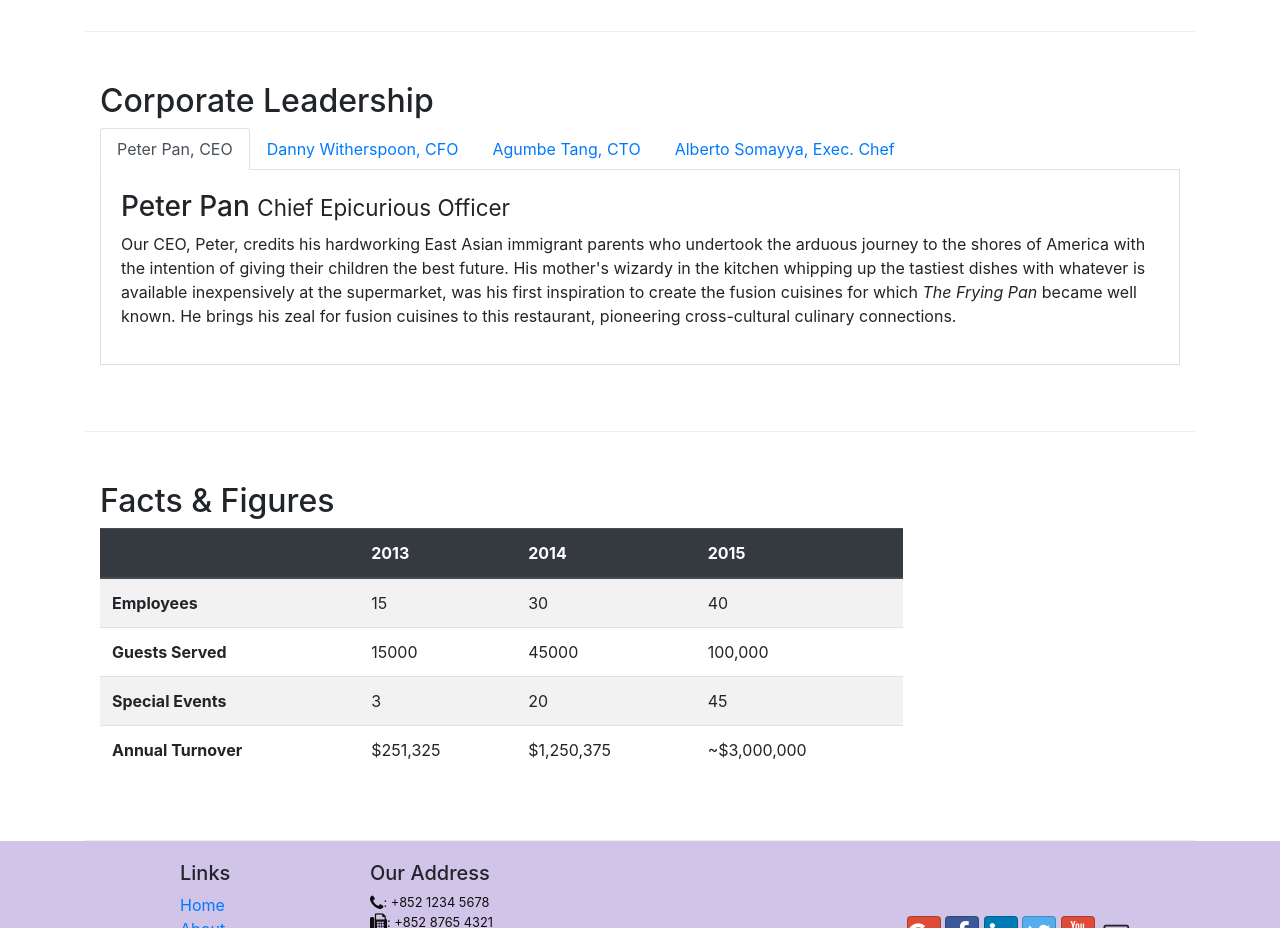
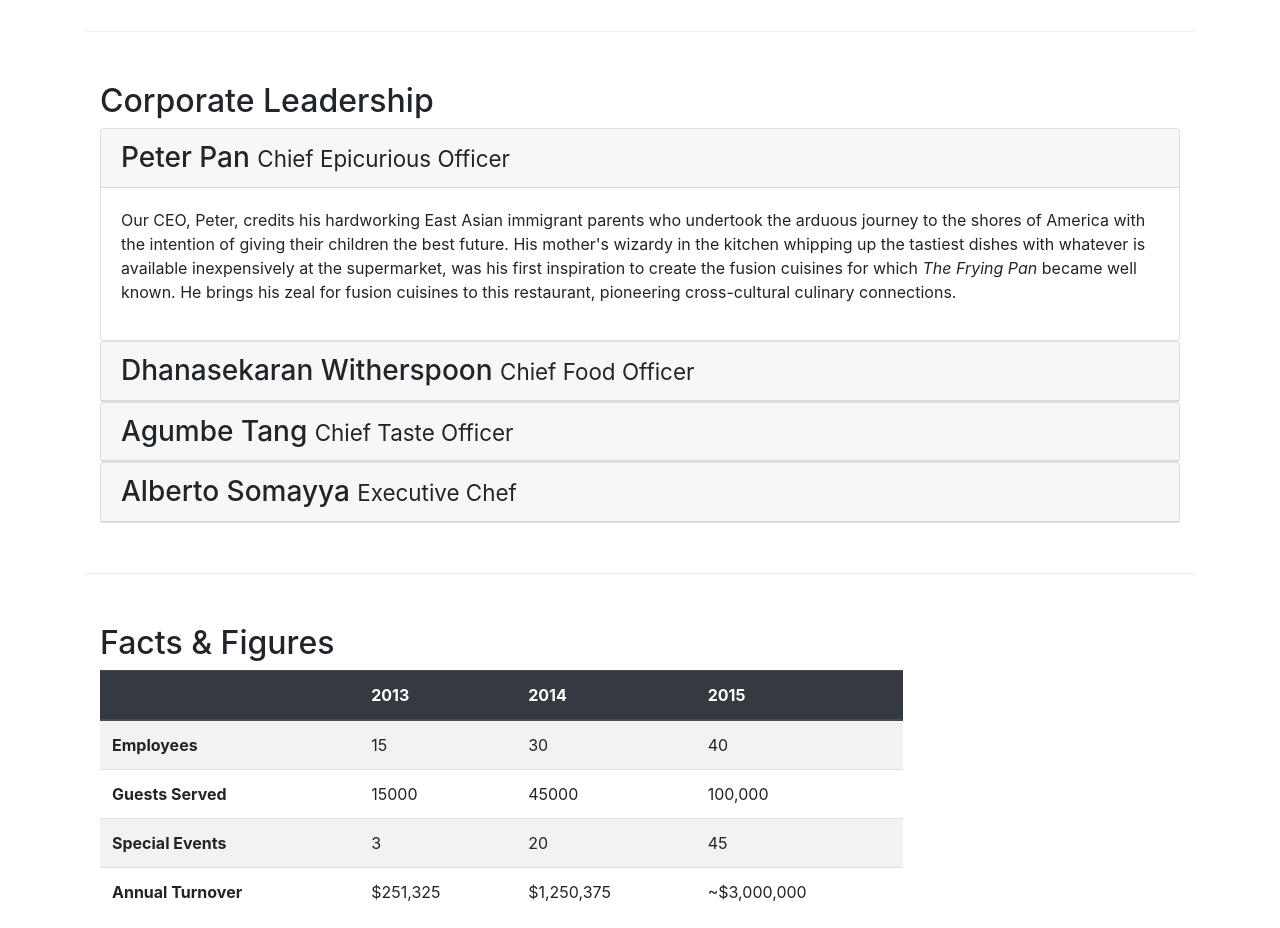
Before and after one commit to pedropbr/urban-garbanzo, a website: page aboutus.html in a window 1280 px wide. Shown: the part 940-1868 px from the top of the page. Drawn offline with nearby package versions, Linux system fonts and the light colour scheme.

Commit message:
Accordion

```diff
--- a/aboutus.html
+++ b/aboutus.html
@@ -112,45 +112,64 @@
             <div class="col-sm-12">
                 <h2>Corporate Leadership</h2>
 
-                <ul class="nav nav-tabs">
-                    <li class="nav-item">
-                      <a class="nav-link active" href="#peter"
-                        role="tab" data-toggle="tab">Peter Pan, CEO</a>
-                    </li>
-                    <li class="nav-item">
-                      <a class="nav-link" href="#danny" role="tab"
-                        data-toggle="tab">Danny Witherspoon, CFO</a>
-                    </li>
-                    <li class="nav-item">
-                      <a class="nav-link" href="#agumbe"role="tab"
-                        data-toggle="tab">Agumbe Tang, CTO</a>
-                    </li>
-                    <li class="nav-item">
-                      <a class="nav-link" href="#alberto" role="tab"
-                        data-toggle="tab">Alberto Somayya, Exec. Chef</a>
-                    </li>
-                </ul>
+                <div id="accordion">
 
-                <div class="tab-content">
-                <div role="tabpanel" class="tab-pane fade show active" id="peter">
-                    <h3>Peter Pan <small>Chief Epicurious Officer</small></h3>
+                    <div class="card">
+                        <div class="card-header" role="tab" id="peterhead">
+                        <h3 class="mb-0">
+                            <a data-toggle="collapse" data-target="#peter">Peter Pan <small>Chief Epicurious Officer</small></a>
+                        </h3>
+                        </div>
+                        <div class="collapse show" id="peter" data-parent="#accordion">
+                            <div class="card-body">
                                 <p class="d-none d-sm-block">Our CEO, Peter, credits his hardworking East Asian immigrant parents who undertook the arduous journey to the shores of America with the intention of giving their children the best future. His mother's wizardy in the kitchen whipping up the tastiest dishes with whatever is available inexpensively at the supermarket, was his first inspiration to create the fusion cuisines for which <em>The Frying Pan</em> became well known. He brings his zeal for fusion cuisines to this restaurant, pioneering cross-cultural culinary connections.</p>
                             </div>
-                <div role="tabpanel" class="tab-pane fade" id="danny">
-                    <h3>Dhanasekaran Witherspoon <small>Chief Food Officer</small></h3>
+                        </div>
+                    </div>
+
+                        <div class="card">
+                        <div class="card-header" role="tab" id="dannyhead">
+                        <h3 class="mb-0">
+                            <a data-toggle="collapse" data-toggle="collapse" data-target="#danny">Dhanasekaran Witherspoon <small>Chief Food Officer</small></a>
+                        </h3>
+                        </div>
+                        <div class="collapse" id="danny" data-parent="#accordion">
+                            <div class="card-body">
                                 <p class="d-none d-sm-block">Our CFO, Danny, as he is affectionately referred to by his colleagues, comes from a long established family tradition in farming and produce. His experiences growing up on a farm in the Australian outback gave him great appreciation for varieties of food sources. As he puts it in his own words, <em>Everything that runs, wins, and everything that stays, pays!</em></p>
                             </div>
-                <div role="tabpanel" class="tab-pane fade" id="agumbe">
-                    <h3>Agumbe Tang <small>Chief Taste Officer</small></h3>
+                        </div>
+                    </div>
+
+                        <div class="card">
+                        <div class="card-header" role="tab" id="agumbehead">
+                        <h3 class="mb-0">
+                            <a data-toggle="collapse" data-toggle="collapse" data-target="#agumbe">Agumbe Tang <small>Chief Taste Officer</small></a>
+                        </h3>
+                        </div>
+                        <div class="collapse" id="agumbe" data-parent="#accordion">
+                            <div class="card-body">
                                 <p class="d-none d-sm-block">Blessed with the most discerning gustatory sense, Agumbe, our CTO, personally ensures that every dish that we serve meets his exacting tastes. Our chefs dread the tongue lashing that ensues if their dish does not meet his exacting standards. He lives by his motto, <em>You click only if you survive my lick.</em></p>
                             </div>
-                <div role="tabpanel" class="tab-pane fade" id="alberto">
-                    <h3>Alberto Somayya <small>Executive Chef</small></h3>
+                        </div>
+                    </div>
+
+                    <div class="card">
+                        <div class="card-header" role="tab" id="albertohead">
+                        <h3 class="mb-0">
+                            <a data-toggle="collapse" data-toggle="collapse" data-target="#alberto">Alberto Somayya <small>Executive Chef</small></small></a>
+                        </h3>
+                        </div>
+                        <div class="collapse" id="alberto" data-parent="#accordion">
+                            <div class="card-body">
                                 <p class="d-none d-sm-block">Award winning three-star Michelin chef with wide International experience having worked closely with whos-who in the culinary world, he specializes in creating mouthwatering Indo-Italian fusion experiences. He says, <em>Put together the cuisines from the two craziest cultures, and you get a winning hit! Amma Mia!</em></p>
                             </div>
                         </div>
                     </div>
+
                 </div>
+            </div>
+       </div>
+
 
         <div class="row row-content">
             <div class="col-12 col-sm-9">
```
Lines whose indentation alone changed are shown as unchanged.
